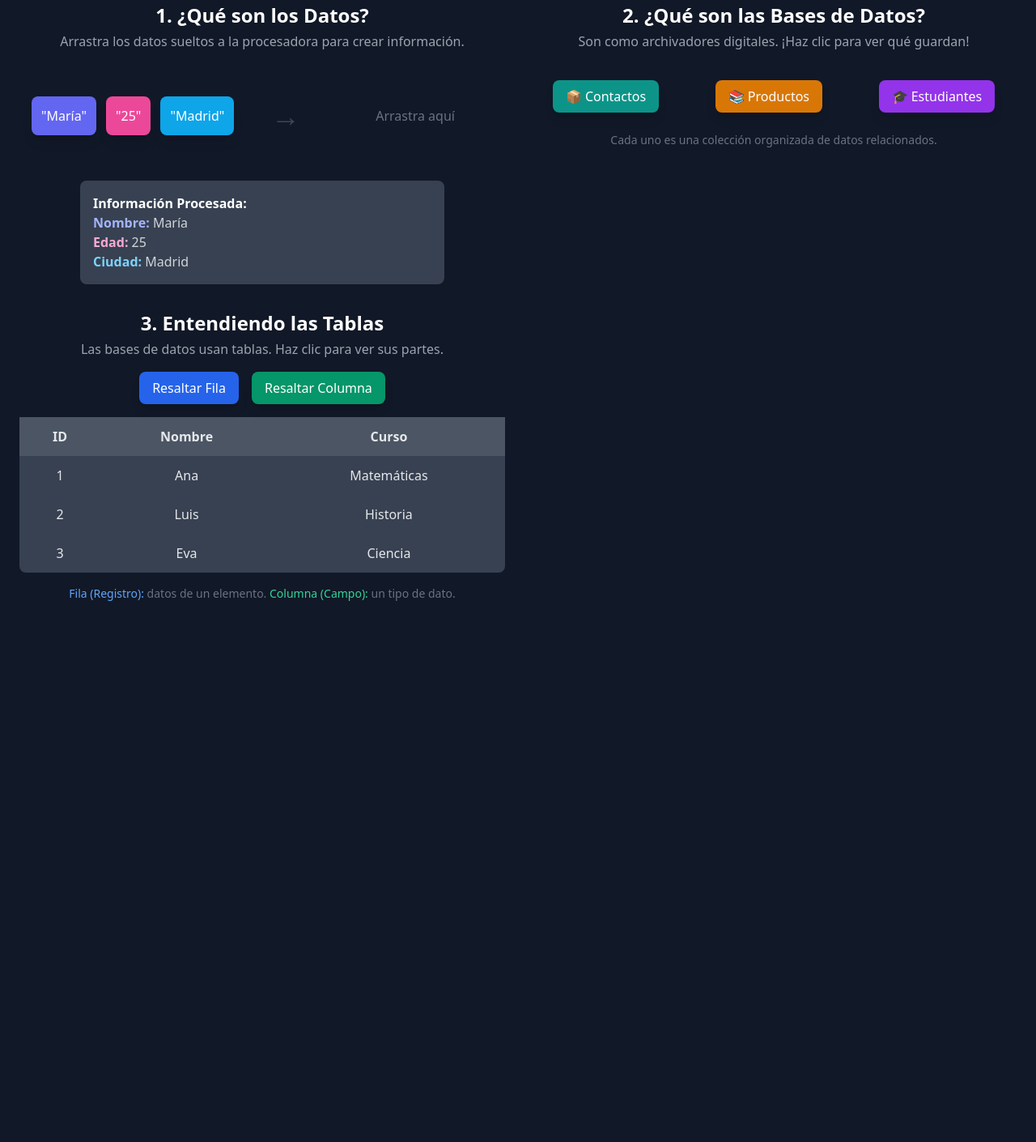
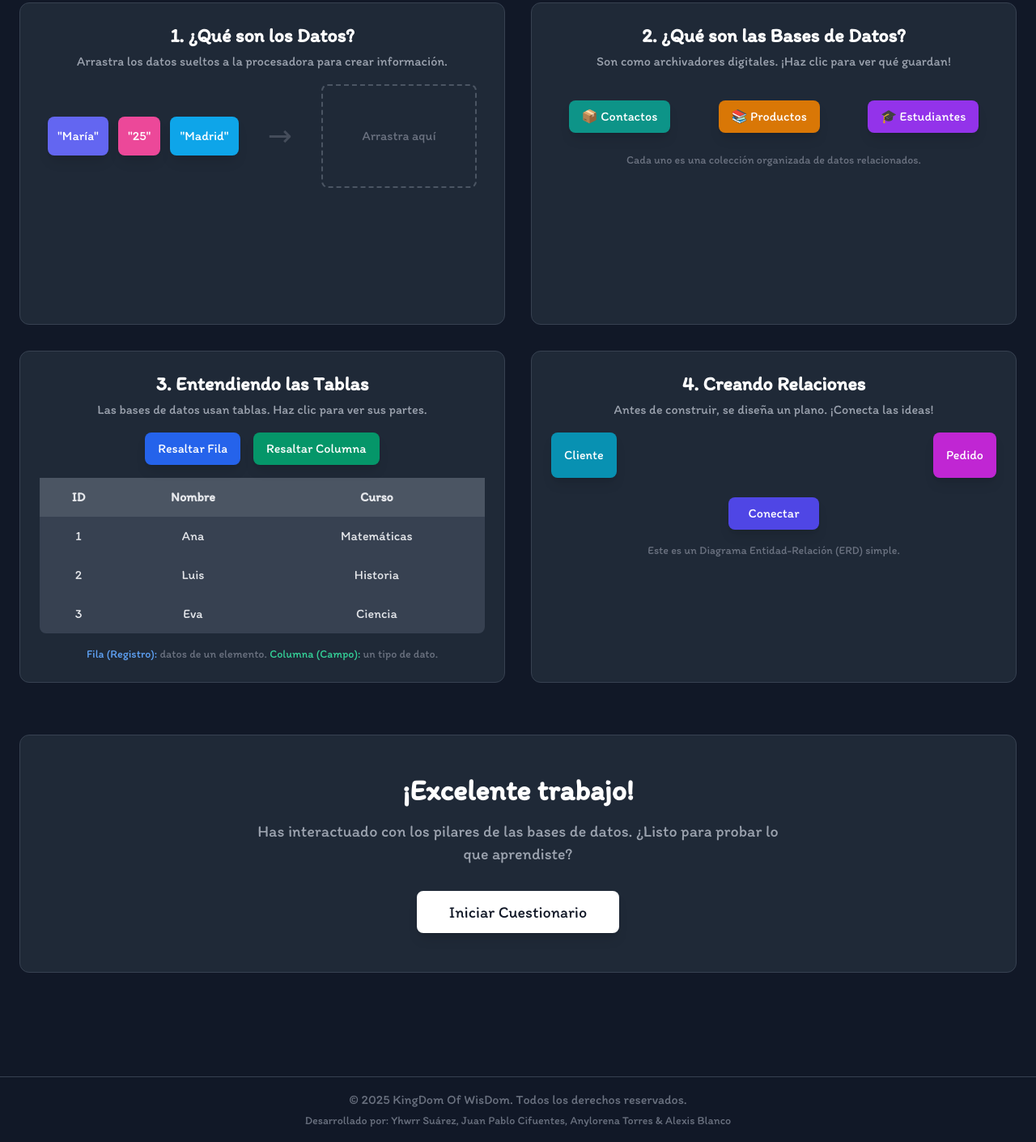
Before and after one commit to JuanpaDCS/web-kingdom, a plain HTML site: page Index.html in a window 1280 px wide. Shown: the part 370-1780 px from the top of the page at 81% size. Before the commit the page ends 1177 px from the top, so only its background shows below. Drawn offline with nearby package versions, Linux system fonts and the light colour scheme.

Commit message:
feat: :construction: Ultimo modulo y culminación del index
Se agregro el modulo del ultimo cuestionario y la caja de iniciar el cuestionario interactivo

Modulo 4 final y el modulo de cuestionario

```diff
--- a/Index.html
+++ b/Index.html
@@ -27,6 +27,7 @@
         </nav>
     </header>
 
+    <!-- Main -->
     <main class="container mx-auto px-4 lg:px-6 py-12 md:py-16">
 
         <section class="text-center mb-16">
@@ -38,6 +39,7 @@
 
         <div class="grid grid-cols-1 lg:grid-cols-2 gap-8">
 
+            <!-- Módulo 1 -->
             <div class="interactive-module">
                 <h3 class="text-2xl font-bold text-white mb-1 text-center">1. ¿Qué son los Datos?</h3>
                 <p class="text-center text-gray-400 mb-4">Arrastra los datos sueltos a la procesadora para crear información.</p>
@@ -62,6 +64,7 @@
                 </div>
             </div>
 
+            <!-- Módulo 2 -->
             <div class="interactive-module">
                 <h3 class="text-2xl font-bold text-white mb-1 text-center">2. ¿Qué son las Bases de Datos?</h3>
                 <p class="text-center text-gray-400 mb-4">Son como archivadores digitales. ¡Haz clic para ver qué guardan!</p>
@@ -82,6 +85,7 @@
                  <p class="text-center text-gray-500 mt-6 text-sm">Cada uno es una colección organizada de datos relacionados.</p>
             </div>
 
+            <!-- Módulo 3 -->
             <div class="interactive-module">
                 <h3 class="text-2xl font-bold text-white mb-1 text-center">3. Entendiendo las Tablas</h3>
                 <p class="text-center text-gray-400 mb-4">Las bases de datos usan tablas. Haz clic para ver sus partes.</p>
@@ -119,3 +123,46 @@
                 </div>
                 <p class="text-center text-gray-500 mt-4 text-sm"><span class="text-blue-400">Fila (Registro):</span> datos de un elemento. <span class="text-emerald-400">Columna (Campo):</span> un tipo de dato.</p>
             </div>
+
+            <!-- Módulo 4 -->
+            <div class="interactive-module">
+                <h3 class="text-2xl font-bold text-white mb-1 text-center">4. Creando Relaciones</h3>
+                <p class="text-center text-gray-400 mb-4">Antes de construir, se diseña un plano. ¡Conecta las ideas!</p>
+                <div class="flex items-center justify-between gap-2">
+                    <div class="bg-cyan-600 text-white p-4 rounded-lg text-center shadow-lg">Cliente</div>
+                    <div class="flex-grow flex items-center justify-center relative">
+                        <div id="relation-line"></div>
+                        <span id="relation-text" class="absolute bg-gray-800 px-2 text-indigo-300 opacity-0 transition-opacity duration-500">realiza un</span>
+                    </div>
+                    <div class="bg-fuchsia-600 text-white p-4 rounded-lg text-center shadow-lg">Pedido</div>
+                </div>
+                <div class="text-center mt-6">
+                    <button id="connect-btn" class="bg-indigo-600 hover:bg-indigo-500 text-white py-2 px-6 rounded-lg shadow-lg">Conectar</button>
+                </div>
+                <p class="text-center text-gray-500 mt-4 text-sm">Este es un Diagrama Entidad-Relación (ERD) simple.</p>
+            </div>
+        </div>
+
+        <section id="cuestionario" class="text-center bg-gray-800 rounded-xl p-8 md:p-12 border border-gray-700 mt-16">
+            <h2 class="text-4xl font-bold text-white mb-4">¡Excelente trabajo!</h2>
+            <p class="text-xl text-gray-400 mb-8 max-w-2xl mx-auto">
+                Has interactuado con los pilares de las bases de datos. ¿Listo para probar lo que aprendiste?
+            </p>
+            <a href="./html/quiz.html" class="inline-block bg-white text-gray-900 text-xl py-3 px-10 rounded-lg shadow-lg hover:bg-gray-300 transition-all transform hover:scale-105">
+                Iniciar Cuestionario
+            </a>
+        </section>
+    </main>
+
+    <!-- Footer -->
+    <footer class="bg-gray-900 border-t border-gray-700 mt-16">
+        <div class="container mx-auto px-6 py-4 text-center text-gray-500">
+            <p>&copy; 2025 KingDom Of WisDom. Todos los derechos reservados.</p>
+            <p class="text-sm mt-1">Desarrollado por: Yhwrr Suárez, Juan Pablo Cifuentes, Anylorena Torres & Alexis Blanco</p>
+        </div>
+    </footer>
+
+    <script src="./js/main.js"></script>
+
+</body>
+</html>
--- a/css/styles.css
+++ b/css/styles.css
@@ -0,0 +1,78 @@
+/* Estilos para página index */
+
+body {
+    font-family: 'Itim', cursive;
+    background-color: #111827;
+    -webkit-font-smoothing: antialiased;
+    -moz-osx-font-smoothing: grayscale;
+}
+
+/* Estilos para los módulos interactivos */
+.interactive-module {
+    background-color: #1f2937;
+    border: 1px solid #374151;
+    border-radius: 0.75rem;
+    padding: 1.5rem;
+    transition: all 0.3s ease;
+}
+
+/* Estilos para arrastrar y soltar */
+.data-piece {
+    cursor: grab;
+    transition: transform 0.2s ease;
+}
+
+.data-piece:active {
+    cursor: grabbing;
+    transform: scale(1.1);
+    z-index: 10;
+}
+
+.drop-zone {
+    border: 2px dashed #4b5563;
+    transition: background-color 0.3s ease;
+}
+
+.drop-zone.hovered {
+    background-color: #374151;
+    border-color: #6b7280;
+}
+
+.info-card {
+    transform: scale(0.9);
+    opacity: 0;
+    transition: transform 0.4s ease, opacity 0.4s ease;
+}
+
+.info-card.visible {
+    transform: scale(1);
+    opacity: 1;
+}
+
+/* Estilos para la tabla interactiva */
+.interactive-table th,
+.interactive-table td {
+    transition: background-color 0.3s ease;
+}
+
+.highlight-row {
+    background-color: #3b82f6 !important;
+    color: #ffffff;
+}
+
+.highlight-col {
+    background-color: #10b981 !important;
+    color: #ffffff;
+}
+
+/* Estilos para el diagrama ERD */
+#relation-line {
+    height: 2px;
+    background-color: #a5b4fc;
+    transition: width 0.5s ease-in-out;
+    width: 0;
+}
+
+#relation-line.visible {
+    width: 100%;
+}
```
